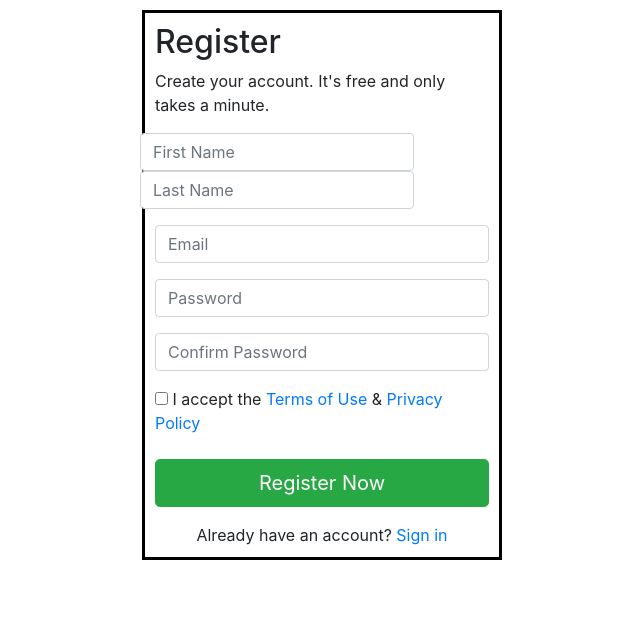
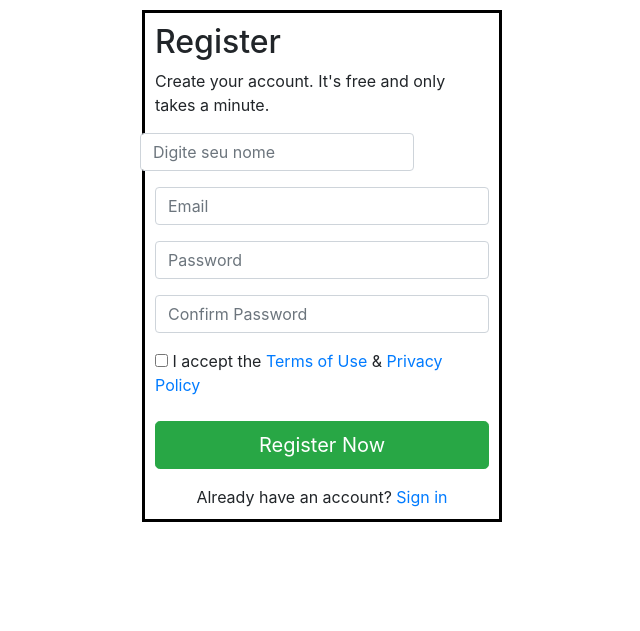
Before and after one commit to joaopreissler/WebsiteCVS, a PHP site: page /Registration.php in a window 1280 px wide. Shown: the part 56-687 px from the top of the page, without its empty margins (318-958 px from the left). Run offline with PHP 8.4, Linux system fonts and the light colour scheme.

Commit message:
Login and Registration Working

```diff
--- a/Registration.php
+++ b/Registration.php
@@ -4,21 +4,17 @@ $mysqli = new mysqli('localhost', 'root', '1234', 'cvsconsultoria');
 
 if ($_SERVER['REQUEST_METHOD'] == 'POST'){
 //two passwords match
-  if($_POST['password'] == $_POST['password_confirm']){
+  if($_POST['password'] == $_POST['confirm_password']){
 $username = $mysqli->real_escape_string($_POST['username']);
 $email = $mysqli->real_escape_string($_POST['email']);
 $password = $mysqli->real_escape_string($_POST['password']);
 $password = md5($password);
-$avatar_path = $mysqli->real_escape_string('image/'.$_FILES['avatar']['name']);
 
-//make sure file type is imagearc
-if (preg_match("!image!", $_FILES['avatar']['type'])){
-//copy image to image/folder
-if(copy($_FILES['avatar']['tmp_name'], $avatar_path)){
+
   $_SESSION['username'] = $username;
-  $_SESSION['avatar'] = $avatar_path;
-  $sql = "INSERT INTO (nome, email, senha, avatar)"
-  . "VALUES ('$username', '$email','$password','$avatar_path')";
+
+  $sql = "INSERT INTO `usuarios` (nome, email, senha)"
+  . "VALUES ('$username', '$email','$password')";
   //if the query is successful, redirect to Login.php
   if($mysqli->query($sql) === true){
     $_SESSION['message'] = 'Registro feito com Sucesso!';
@@ -27,14 +23,7 @@ if(copy($_FILES['avatar']['tmp_name'], $avatar_path)){
   else{
     $_SESSION['message'] = "Não foi possível adicionar o nome. Tente outra vez";
   }
-}
-else{
-  $_SESSION['message'] = "Falha no envio da foto! ";
-}
-}
-else{
-  $_SESSION['message'] = "Por favor utilize fotos GIF, JPG ou PNG.";
-}
+
 }
 else{
   $_SESSION['message'] = "As senhas nao sao iguais";
@@ -92,13 +81,13 @@ else{
 
 <article>
   <div class="signup-form">
-    <form action="/examples/actions/confirmation.php" method="post">
+    <form action="Registration.php" method="post">
 		<h2>Register</h2>
 		<p class="hint-text">Create your account. It's free and only takes a minute.</p>
         <div class="form-group">
 			<div class="row">
-				<div class="col-xs-6"><input type="text" class="form-control" name="first_name" placeholder="First Name" required="required"></div>
-				<div class="col-xs-6"><input type="text" class="form-control" name="last_name" placeholder="Last Name" required="required"></div>
+				<div class="col-xs-6"><input type="text" class="form-control" name="username" placeholder="Digite seu nome" required="required"></div>
+
 			</div>
         </div>
         <div class="form-group">
--- a/valida.php
+++ b/valida.php
@@ -7,7 +7,7 @@ $usuario = mysqli_real_escape_string($conn, $_POST['email']);
 $password = mysqli_real_escape_string($conn, $_POST['password']);
 $senha = md5($password);
 
-$sql = "SELECT * FROM usuarios WHERE email = '$usuario' && senha = '$password' LIMIT 1";
+$sql = "SELECT * FROM `usuarios` WHERE email = '$usuario' && senha = '$senha' LIMIT 1";
 $result = mysqli_query($conn, $sql);
 $resultado = mysqli_fetch_assoc($result);
 
```
